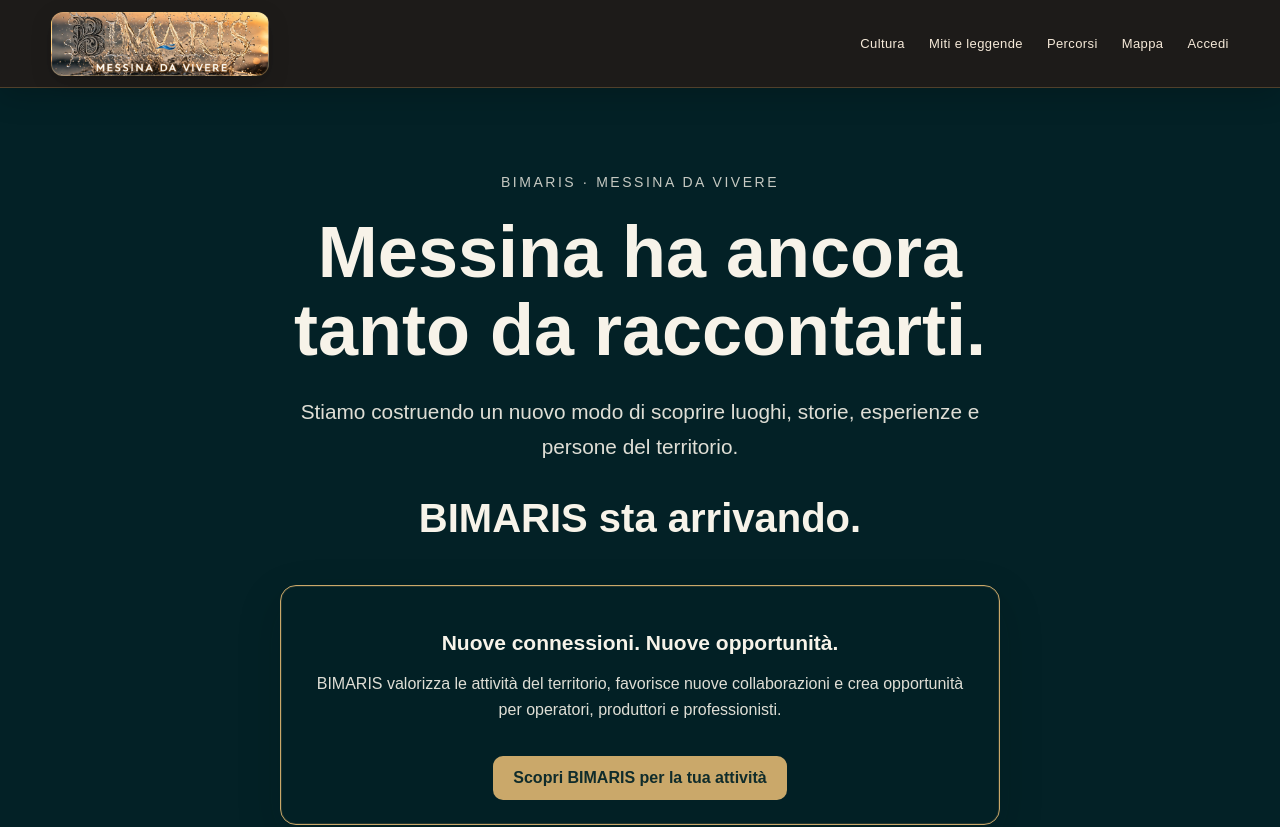
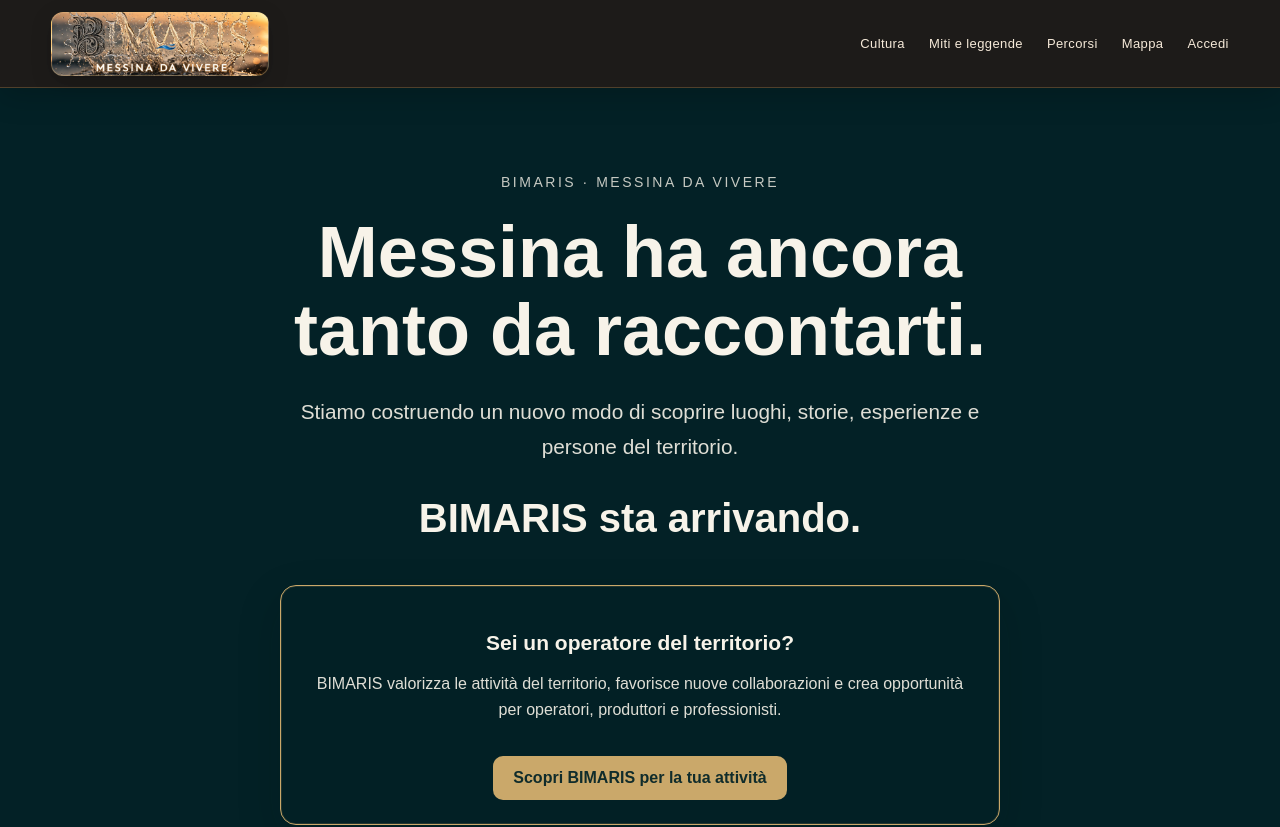
Before and after one commit to giovannibrunetto/bimaris-platform, a Next.js app in the folder apps/web/: page /in-arrivo in a window 1280 px wide. Shown: the top 827 px of the page. Built offline with nearby package versions, Linux system fonts and the light colour scheme.

Commit message:
copy: restore direct operator heading on prelaunch

```diff
--- a/apps/web/app/in-arrivo/page.tsx
+++ b/apps/web/app/in-arrivo/page.tsx
@@ -16,7 +16,7 @@ export default function ComingSoonPage() {
         <p style={{ fontSize: "clamp(1.05rem,2vw,1.3rem)", lineHeight: 1.7, opacity: .9 }}>Stiamo costruendo un nuovo modo di scoprire luoghi, storie, esperienze e persone del territorio.</p>
         <h2 style={{ marginTop: 32, fontSize: "clamp(1.7rem,4vw,2.5rem)" }}>BIMARIS sta arrivando.</h2>
         <div style={{ marginTop: 44, padding: "24px", border: "1px solid #caa86a", borderRadius: 16, background: "rgba(2, 31, 34, .22)", boxShadow: "0 16px 44px rgba(0, 15, 17, .18), inset 0 0 0 1px rgba(202, 168, 106, .16)" }}>
-          <h3 style={{ fontSize: 21, marginBottom: 12 }}>Nuove connessioni. Nuove opportunità.</h3>
+          <h3 style={{ fontSize: 21, marginBottom: 12 }}>Sei un operatore del territorio?</h3>
           <p style={{ lineHeight: 1.6, opacity: .9 }}>BIMARIS valorizza le attività del territorio, favorisce nuove collaborazioni e crea opportunità per operatori, produttori e professionisti.</p>
           <Link href="/operatori/candidatura" style={{ display: "inline-block", marginTop: 18, padding: "13px 20px", borderRadius: 10, background: "#caa86a", color: "#102c2b", fontWeight: 700, textDecoration: "none" }}>Scopri BIMARIS per la tua attività</Link>
         </div>
```
